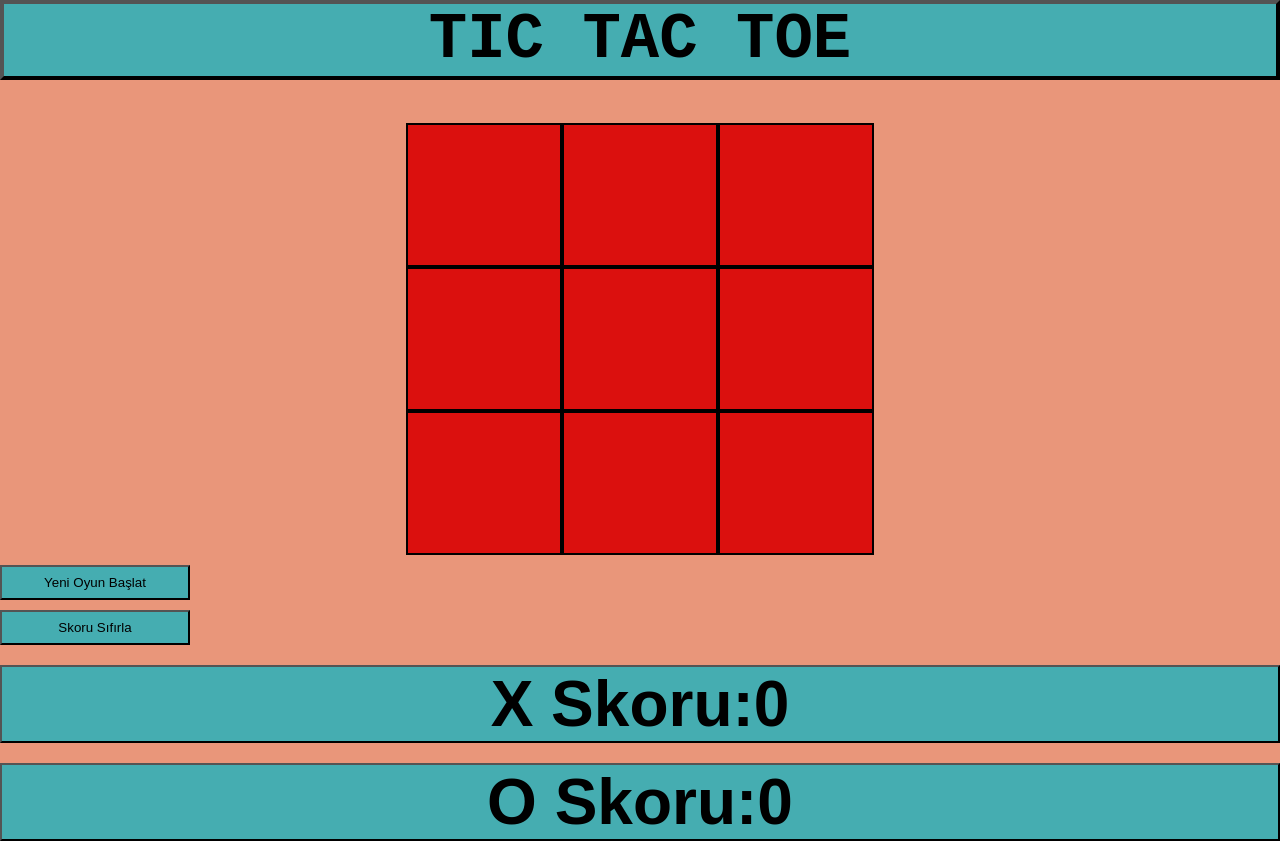
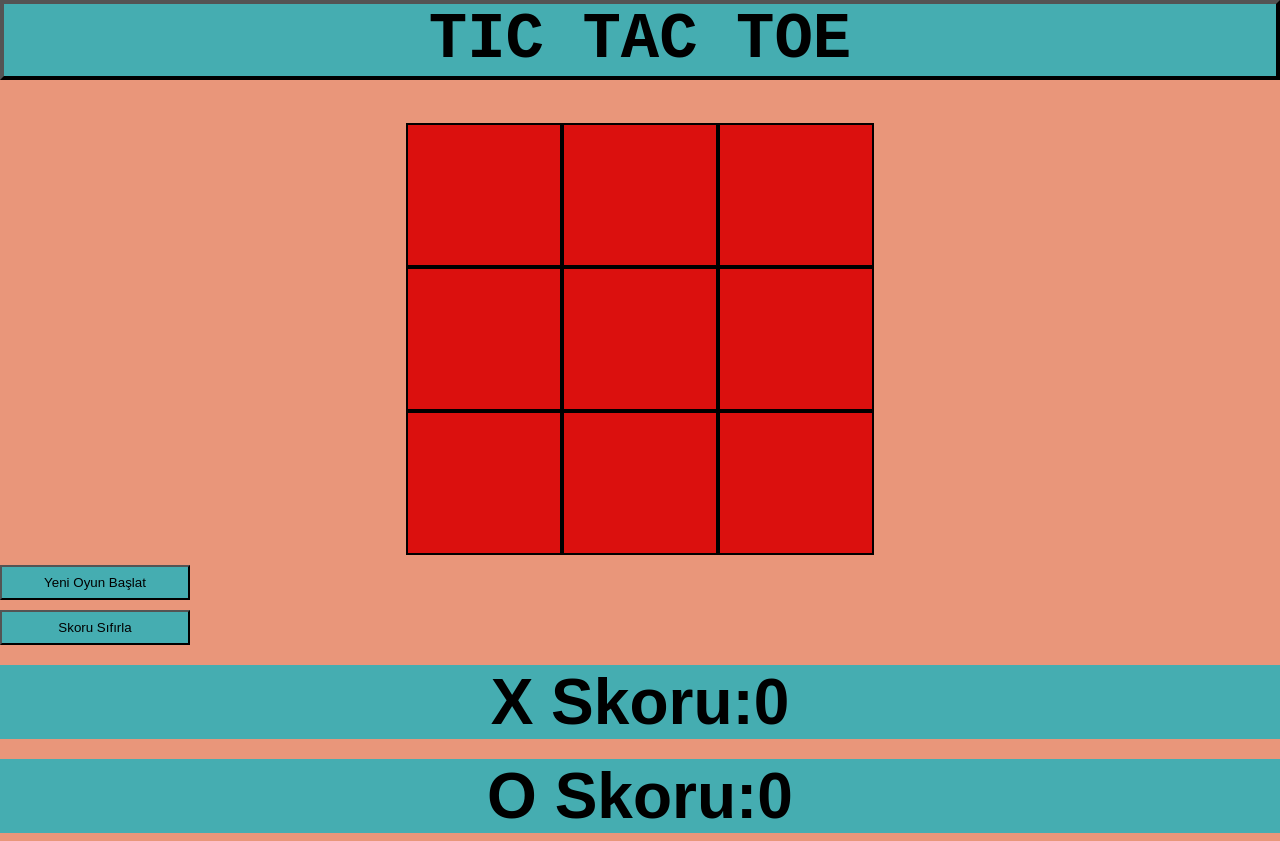
Before and after one commit to DemirGuclu/Tic-Tac-Toe, a plain HTML site: page index.html in a window 1280 px wide. Drawn offline with Linux system fonts and the light colour scheme.

Commit message:
borderlar düzenlendi

```diff
--- a/css/styles.css
+++ b/css/styles.css
@@ -70,10 +70,6 @@ h3 {
     min-width: 25rem;
     flex-direction: row;
     justify-content: center;
-    border-width: 2px;
-    border-style: outset;
-    border-color: buttonborder;
-    border-image: initial;
 }
 
 
```
